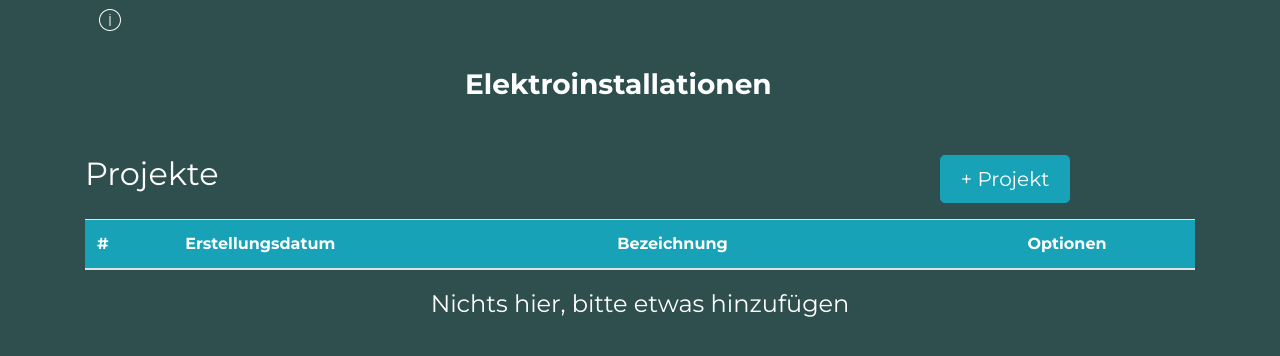
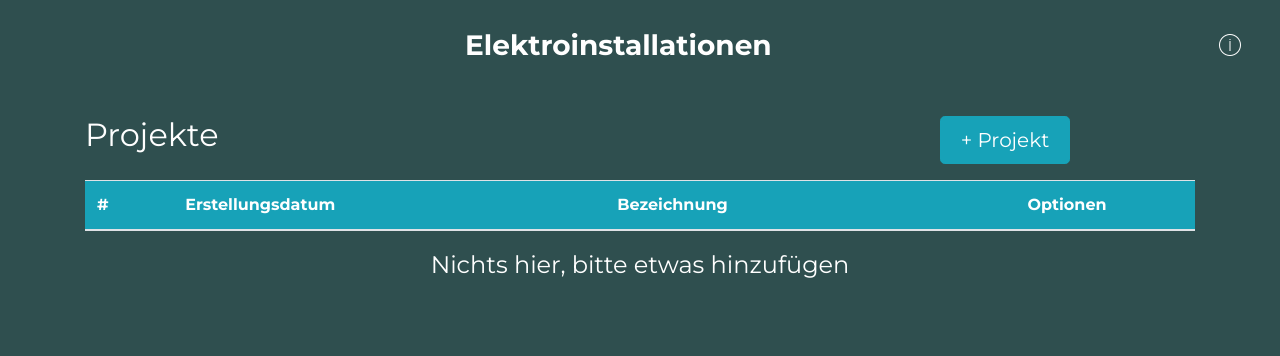
Before and after one commit to Sogeman/Elektro_Projekt, a PHP site: page / in a window 1280 px wide. Shown: the top 356 px of the page. Run offline with PHP 8.4, Linux system fonts and the light colour scheme; data that the repository does not hold is empty.

Commit message:
added info button

```diff
--- a/frontend/Content/mystyles.css
+++ b/frontend/Content/mystyles.css
@@ -3,8 +3,18 @@ body {
     background-color: darkslategray;
     color: white;
 }
+
 .btn-lg {
     min-width: 130px;
+}
+
+.floating {
+    position: absolute;
+}
+
+#info-button {
+    top: 25px;
+    right: 25px;
 }
 
 .modal {
```
